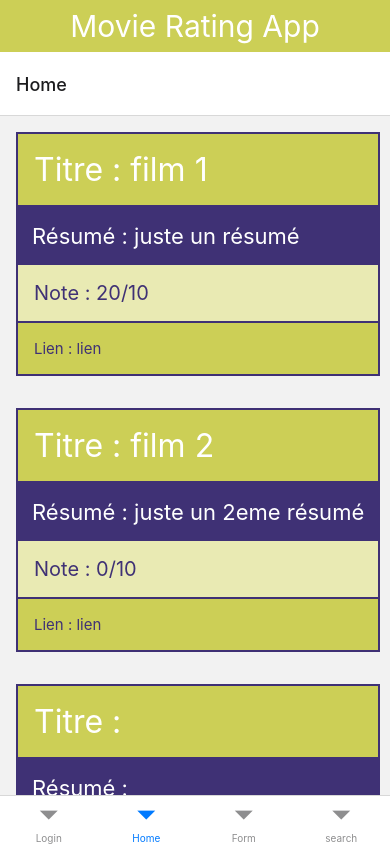
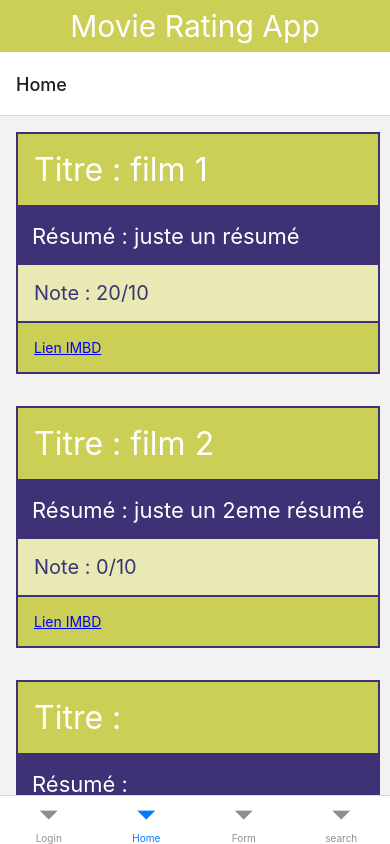
Before and after one commit to marionddnn/react_project2, a React Native app in the folder movieRating/: screen /Home in a window 390 px wide. Built offline with nearby package versions, Linux system fonts and the light colour scheme.

Commit message:
lien IMBD

```diff
--- a/movieRating/components/Film.js
+++ b/movieRating/components/Film.js
@@ -1,5 +1,4 @@
-import { View, Text, Image } from "react-native";
-
+import { View, Text, Image, Linking, Pressable  } from "react-native";
 
 const Film = ({title, resume, notes, link}) => {
     return (
@@ -7,7 +6,16 @@ const Film = ({title, resume, notes, link}) => {
         <Text style={{ fontSize: 32, background: "#CCCF56", padding : "1rem", color : "white", border : "2px solid #3F3175" }}>Titre : {title}</Text>
         <Text style={{ fontSize: 22, background: "#3F3175", padding : "1rem", color : "white" }}>Résumé : {resume}</Text>
         <Text style={{ fontSize: 20, background: "#E9EAB3", padding : "1rem", color : "#3F3175", borderRight : "2px solid #3F3175", borderLeft : "2px solid #3F3175" }}>Note : {notes}</Text>
-        <Text style={{ fontSize: 15, background: "#CCCF56", padding : "1rem", color : "#3F3175", border : "2px solid #3F3175"}}>Lien : {link}</Text>
+        <Pressable
+        onPress={() => Linking.openURL(link)}
+        style={{ fontSize: 15, background: "#CCCF56", padding : "1rem", color : "#3F3175", border : "2px solid #3F3175"}}>
+        {({ pressed }) =>
+          <Text style={{
+            textDecorationLine: 'underline',
+            color: pressed ? 'red' : 'blue'
+          }}>Lien IMBD</Text>
+        }
+      </Pressable>
         {/*<Image source={{uri:image}} style={{ width: 400, height: 400 }}/>*/}
       </View>
     );
--- a/movieRating/package.json
+++ b/movieRating/package.json
@@ -17,12 +17,13 @@
     "@react-navigation/stack": "^6.1.1",
     "axios": "^0.26.1",
     "expo": "~44.0.0",
+    "expo-sqlite": "~10.1.0",
     "expo-status-bar": "~1.2.0",
     "react": "17.0.1",
     "react-dom": "17.0.1",
     "react-native": "0.64.3",
     "react-native-safe-area-context": "^3.3.2",
-    "react-native-screens": "^3.10.2",
+    "react-native-screens": "3.10.2",
     "react-native-web": "0.17.1",
     "react-rating": "^2.0.5"
   },
```
Also changed, not shown: movieRating/components/FormFilm.js (+0 -7 lines), movieRating/manager/databaseManager.js (added, +21 -0 lines), movieRating/components/parameters.js (added), 2 other files (tests, documents, lock files or other folders).
